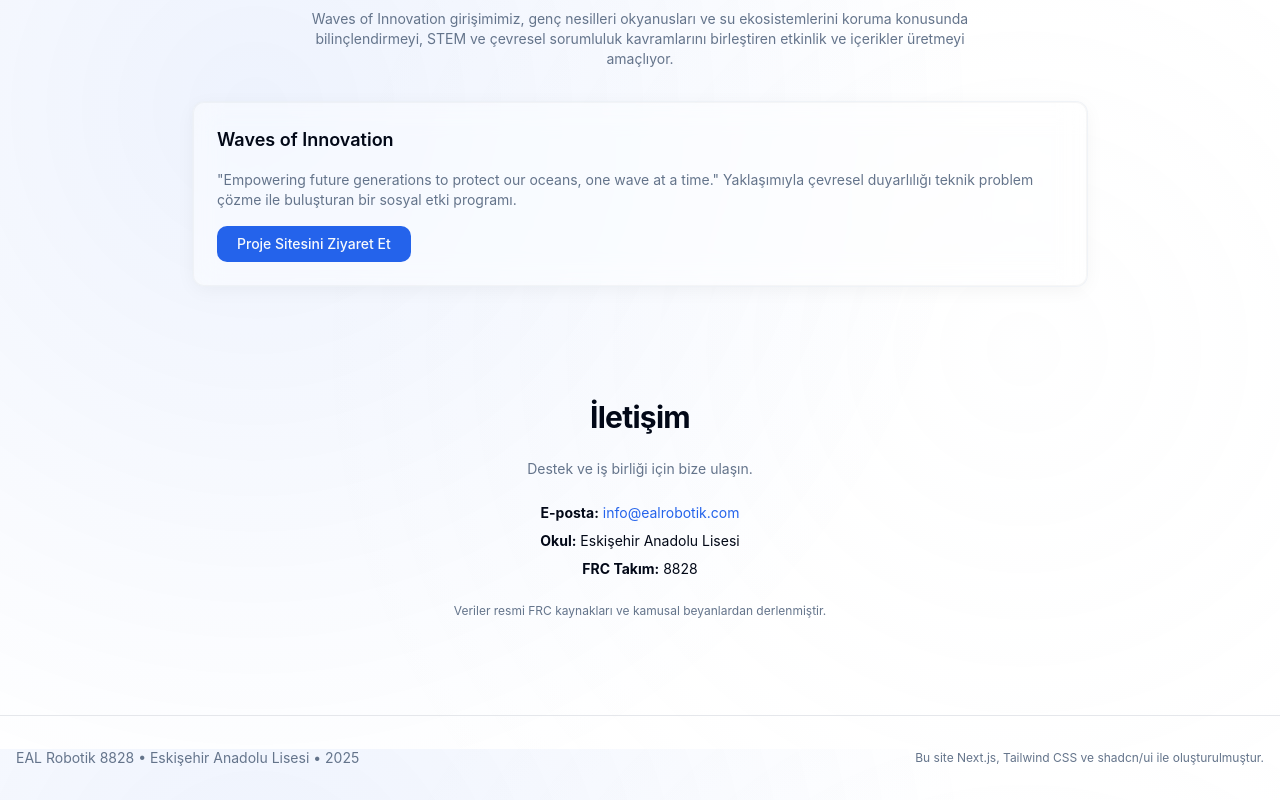
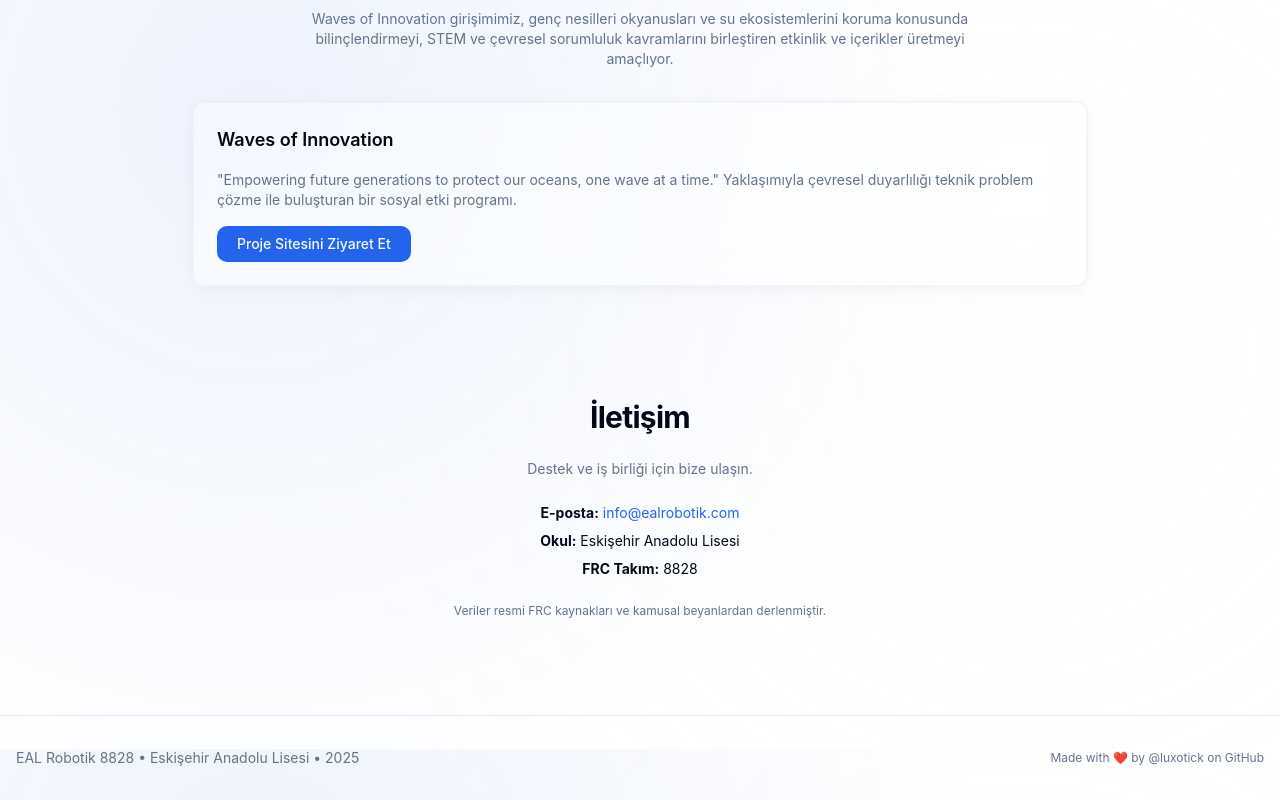
Before and after one commit to Luxotick/ealrobotik, a Next.js app: page / in a window 1280 px wide. Shown: the part 3251-4051 px from the top of the page. Built offline with nearby package versions, Linux system fonts and the light colour scheme.

Commit message:
Update footer text and attribution

```diff
--- a/components/site-footer.tsx
+++ b/components/site-footer.tsx
@@ -5,7 +5,7 @@
     <footer className="border-t mt-16 py-8 text-sm text-muted-foreground">
       <div className="container flex flex-col md:flex-row gap-4 items-center justify-between">
         <p>EAL Robotik 8828 • Eskişehir Anadolu Lisesi • {YEAR}</p>
-        <p className="text-xs">Bu site Next.js, Tailwind CSS ve shadcn/ui ile oluşturulmuştur.</p>
+        <p className="text-xs">Made with ❤️ by @luxotick on GitHub</p>
       </div>
     </footer>
   )
```
